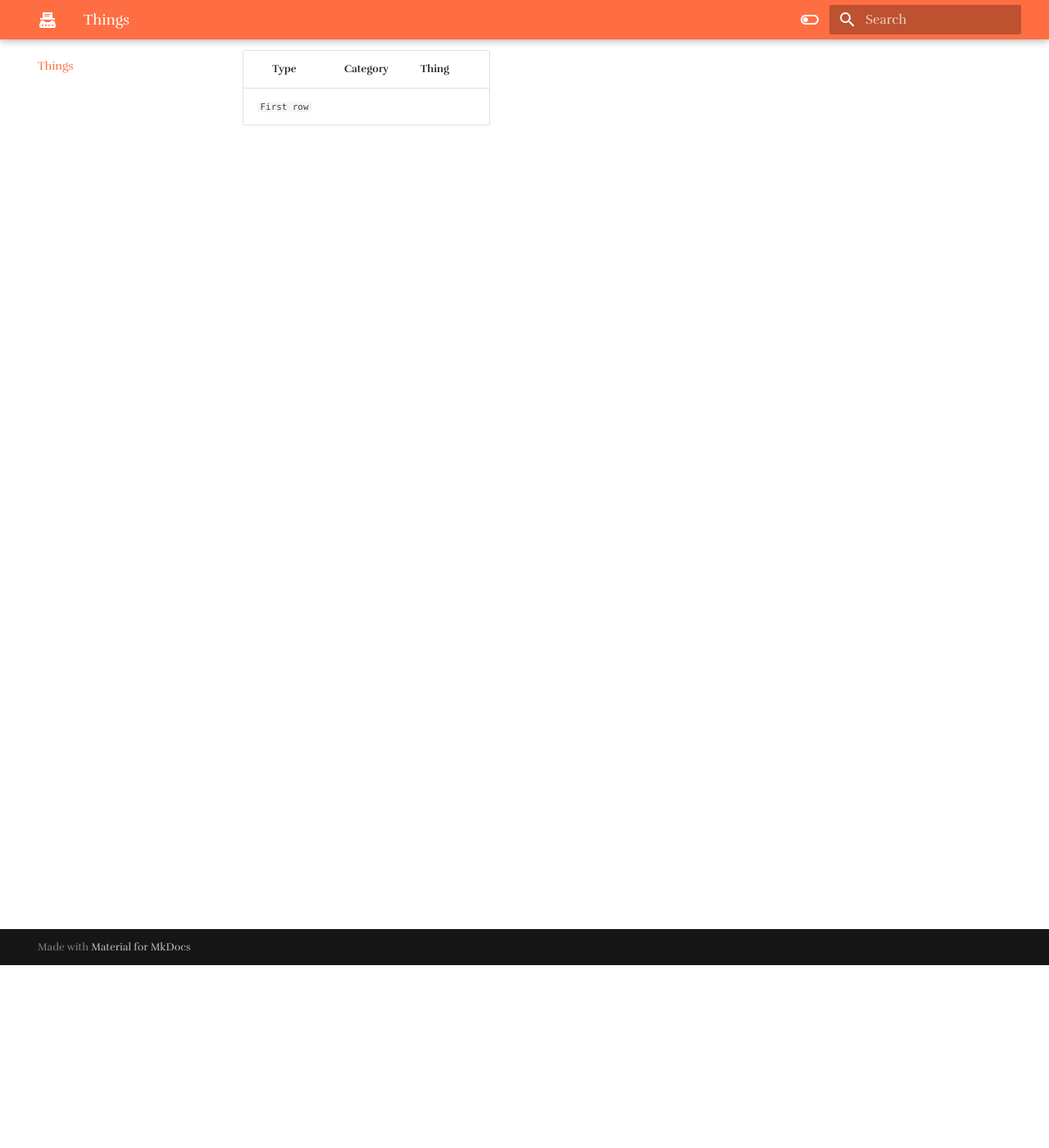
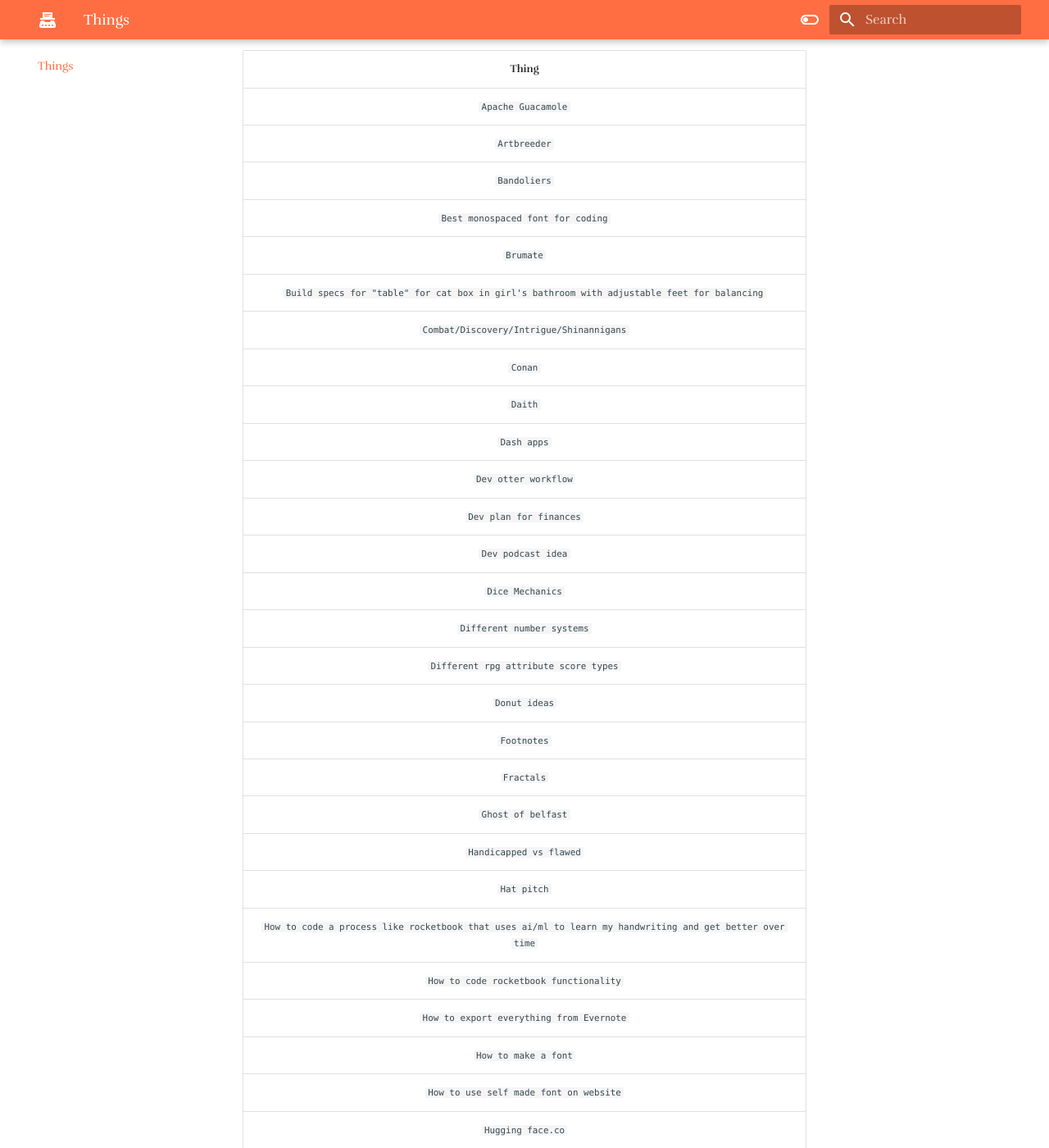
Before and after one commit to madlogmay/adoxographical_demiurge, an MkDocs documentation site: the page built from docs/things.md, in a window 1280 px wide and 1400 px high, scrolled down 223 px. Shown: the whole window at 82% size. Built offline with MkDocs 1.6.1 and Material for MkDocs 9.7.7, drawn with Linux system fonts in a browser that asks for light colours; some web fonts are replaced; comment, search, counter and statistics services are not loaded; some of the changed text lies outside the part shown.

Commit message:
Update things.md

```diff
--- a/docs/things.md
+++ b/docs/things.md
@@ -2,9 +2,76 @@
 
 === "Things To Research"
 
-    | Type | Category | Thing |
-    | :---: | :---: | :--- |
-    | `First row` |  |  |  |
+    | Thing |
+    |:---: |
+    | `Apache Guacamole` |
+    | `Artbreeder` |
+    | `Bandoliers` |
+    | `Best monospaced font for coding` |
+    | `Brumate` |
+    | `Build specs for "table" for cat box in girl's bathroom with adjustable feet for balancing` |
+    | `Combat/Discovery/Intrigue/Shinannigans` |
+    | `Conan` |
+    | `Daith` |
+    | `Dash apps` |
+    | `Dev otter workflow` |
+    | `Dev plan for finances` |
+    | `Dev podcast idea` |
+    | `Dice Mechanics` |
+    | `Different number systems` |
+    | `Different rpg attribute score types` |
+    | `Donut ideas` |
+    | `Footnotes` |
+    | `Fractals` |
+    | `Ghost of belfast` |
+    | `Handicapped vs flawed` |
+    | `Hat pitch` |
+    | `How to code a process like rocketbook that uses ai/ml to learn my handwriting and get better over time` |
+    | `How to code rocketbook functionality` |
+    | `How to export everything from Evernote` |
+    | `How to make a font` |
+    | `How to use self made font on website` |
+    | `Hugging face.co` |
+    | `Hydrophobic poncho` |
+    | `Javascript based ai/ml` |
+    | `L5r attribute score?` |
+    | `Land Nav with the kids` |
+    | `Learn ai/ml` |
+    | `Lou Anders hollywood formula` |
+    | `Maltese Falcon` |
+    | `Mermaid graph for OSR dev` |
+    | `Metahuman Creator Unity` |
+    | `Microscope RPG` |
+    | `Minecraft blockbench` |
+    | `Minecraft entity wizard` |
+    | `Nlp work with my notes and chatbot thing` |
+    | `Nudge Theory` |
+    | `Ocham's razor` |
+    | `Online trot avatar creator` |
+    | `Oral storytelling` |
+    | `Osr ideas` |
+    | `Otter Wax weatherproofer` |
+    | `Otter.ai` |
+    | `Personalized fidget coin` |
+    | `Prayer Wheel Bracelet` |
+    | `Python based ai/ml` |
+    | `Seneshal` |
+    | `Sensory Dep Tanks` |
+    | `Shadowdark RPG OSR` |
+    | `Skills vs knacks and tier level` |
+    | `Skinth Alternatives` |
+    | `Stackblitz (code)` |
+    | `Standard broadcast television season is 22 episodes` |
+    | `Svelte (code)` |
+    | `The-gadgeteer.com` |
+    | `Unity` |
+    | `VDI` |
+    | `Voice to text` |
+    | `Voice to text and chatbot ai/ml thingy to take information and ask questions to get more information` |
+    | `Where to have chapbooks printed and bound?` |
+    | `Worldbuild for OSR` |
+    | `Worldbuild for WIP novel` |
+    | `Zero Trap` |
 
 === "Books To Read"
 
```
